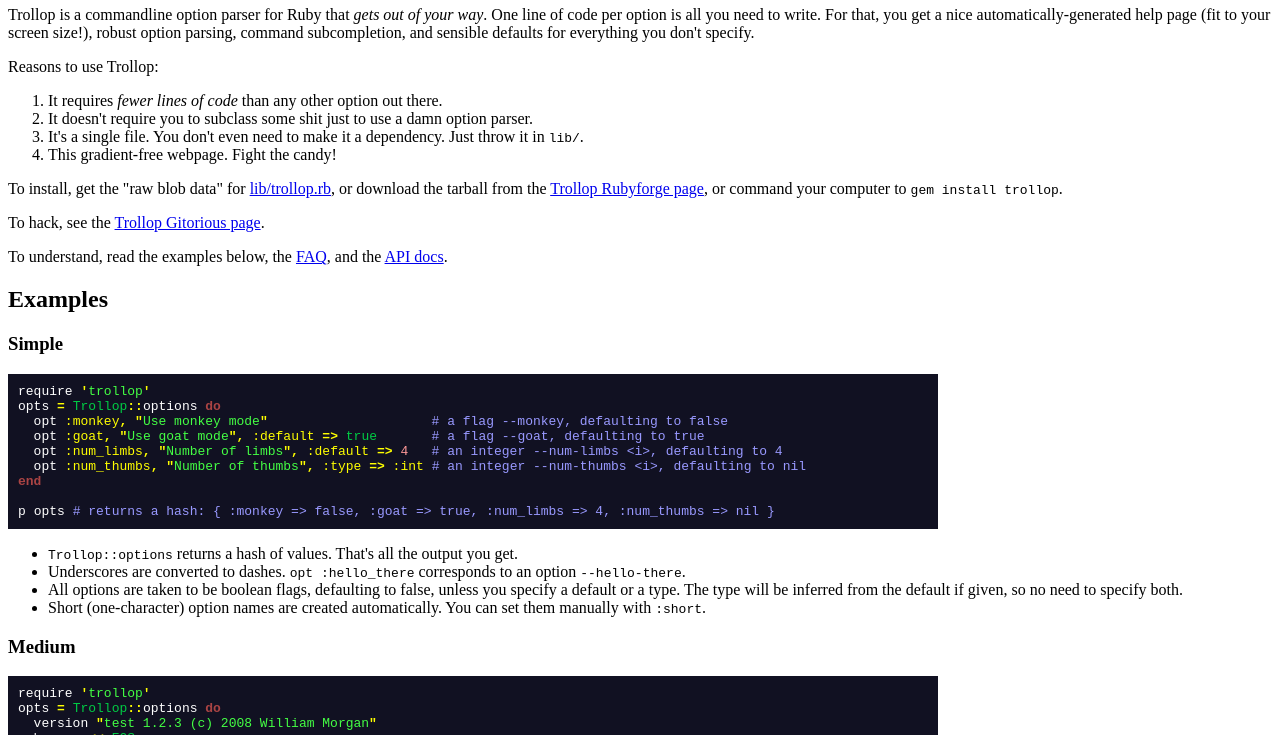
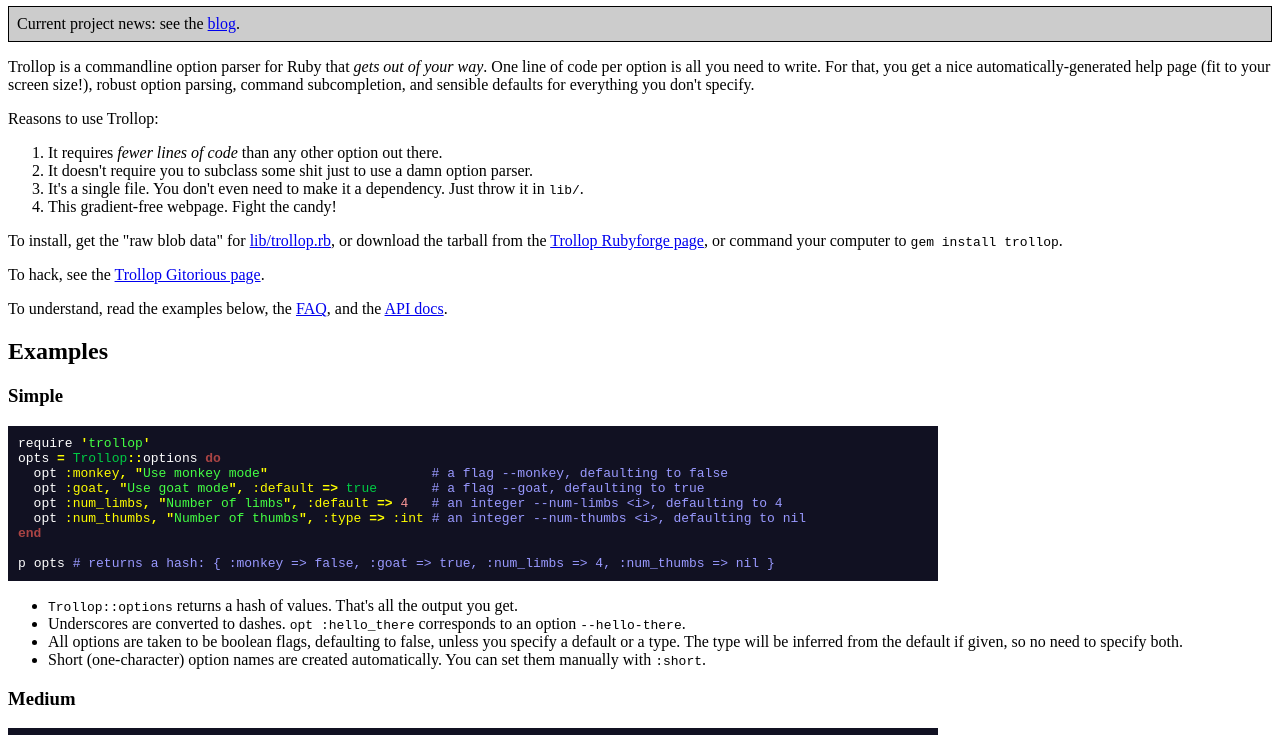
Before and after one commit to ManageIQ/optimist, a plain HTML site: page www/index.html in a window 1280 px wide. Shown: the part 60-795 px from the top of the page. Drawn offline with Linux system fonts and the light colour scheme.

Commit message:
add blog link to index.html

```diff
--- a/www/index.html
+++ b/www/index.html
@@ -27,6 +27,10 @@
 <body>
 
 <h1>Trollop</h1>
+
+<p style="border: solid 1px black; background: #ccc; padding: 0.5em;">
+Current project news: see the <a href="http://all-thing.net/search/label/trollop">blog</a>.
+</p>
 
 <p>Trollop is a commandline option parser for Ruby that <i>gets out of your
 way</i>. One line of code per option is all you need to write. For that, you get
```
